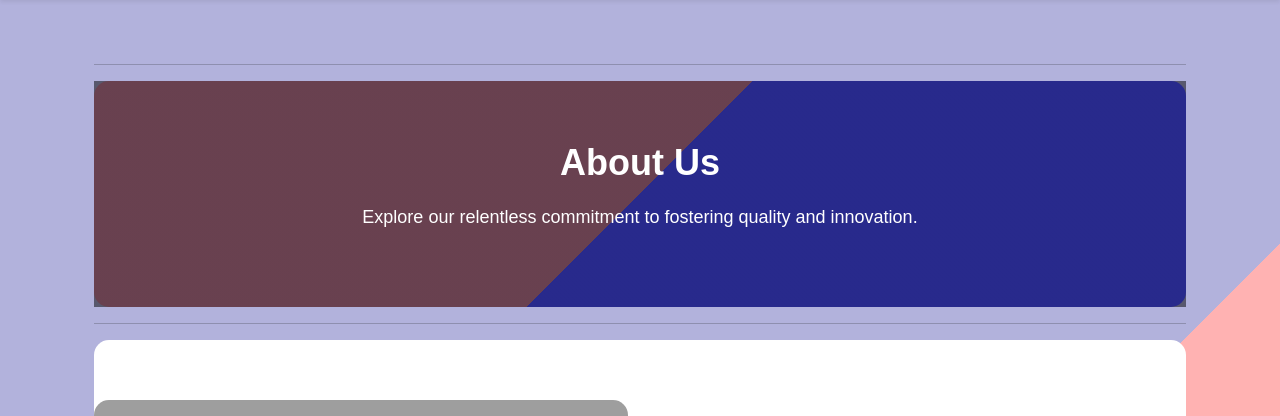
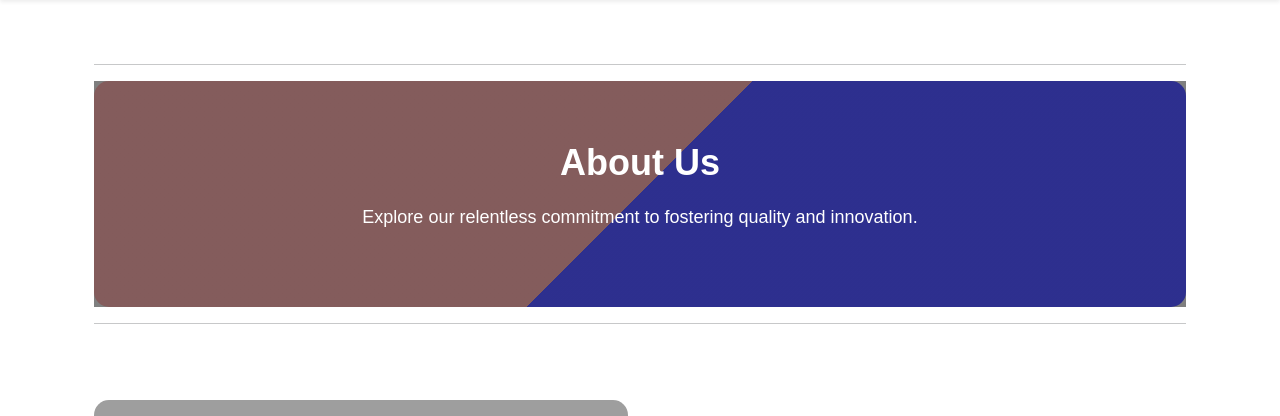
Before and after one commit to Haroldke13/cherryinteriordesigns, a Flask app: page /about in a window 1280 px wide. Shown: the part 141-557 px from the top of the page. Run offline with Flask 3, Linux system fonts and the light colour scheme; some libraries are stand-ins or nearby versions; some web fonts are replaced; grey boxes are pictures that could not be loaded.

Commit message:
Update base.html

```diff
--- a/app/templates/base.html
+++ b/app/templates/base.html
@@ -49,7 +49,7 @@
     <style>
         /* Add this CSS in your style.css */
         .page-background {
-            background: linear-gradient(135deg, rgba(0, 0, 139, 0.3) 80%, rgba(255, 0, 0, 0.3) 80%);
+            background: linear-gradient(135deg, rgba(255, 255, 255, 0.3) 80%, rgba(255, 255, 255, 0) 80%);
             background-size: cover; /* Ensure it covers the entire page */
             background-position: center; /* Center the background */
             height: 100vh; /* Full viewport height */
```
